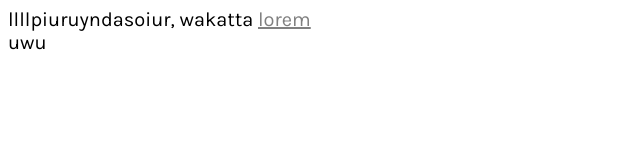
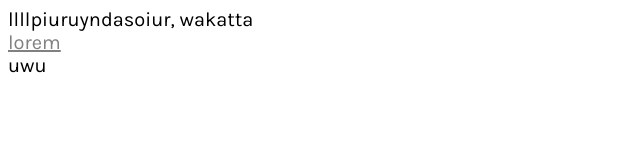
Before and after one commit to squid666/squid666.github.io, a plain HTML site: page index.html in a window 1280 px wide. Shown: the whole page, without its empty margins (0-640 px from the left). Drawn offline with Linux system fonts and the light colour scheme.

Commit message:
Update index.html

```diff
--- a/index.html
+++ b/index.html
@@ -23,8 +23,8 @@
     </head>
     <body>
 
-        llllpiuruyndasoiur, wakatta
-        <a href='https://khanacademy.org'>lorem</a>
+        llllpiuruyndasoiur, wakatta<br>
+        <a href='https://khanacademy.org'>lorem</a><br>
 
         <div id = "uwu">uwu</div>
 
```
